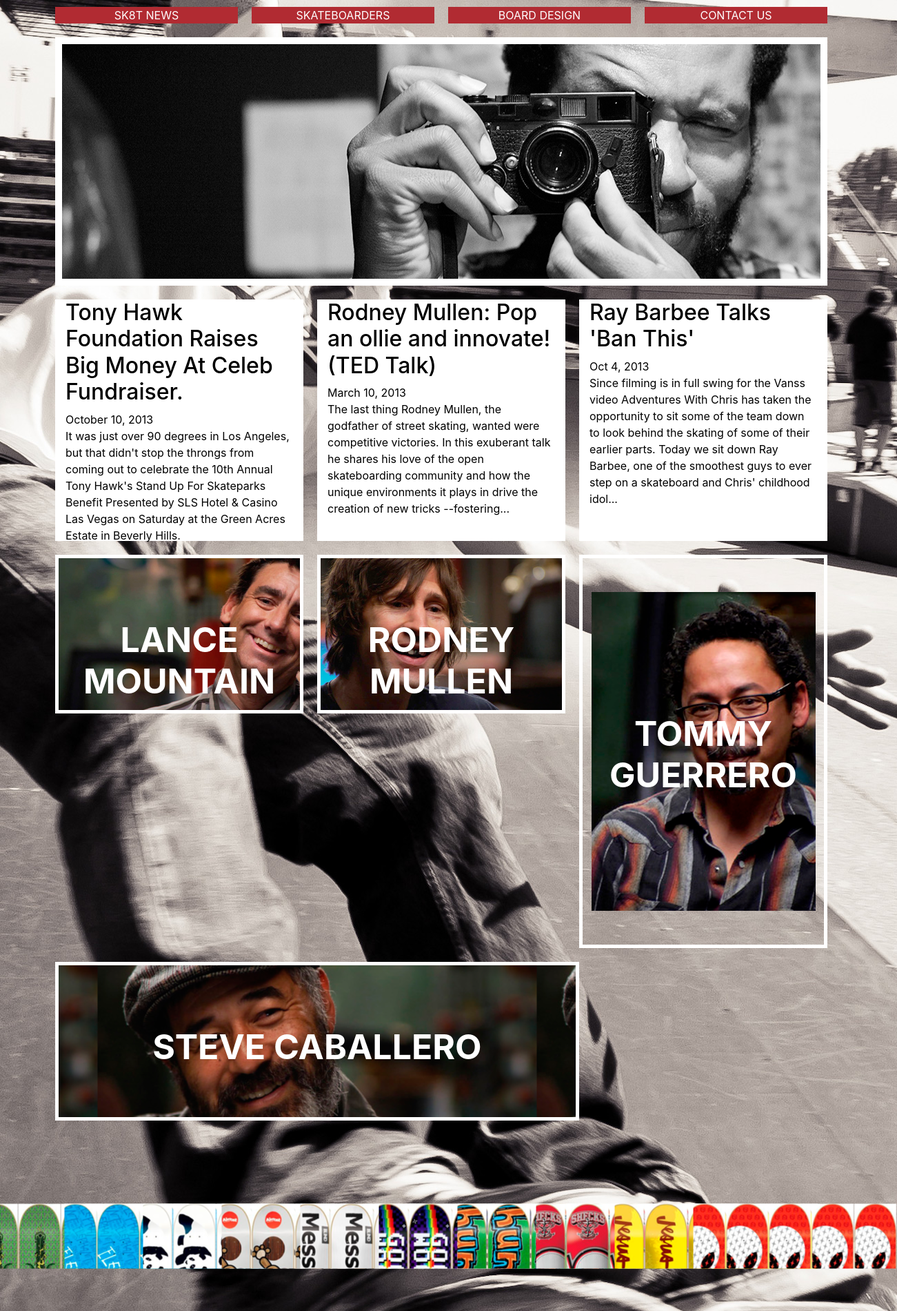
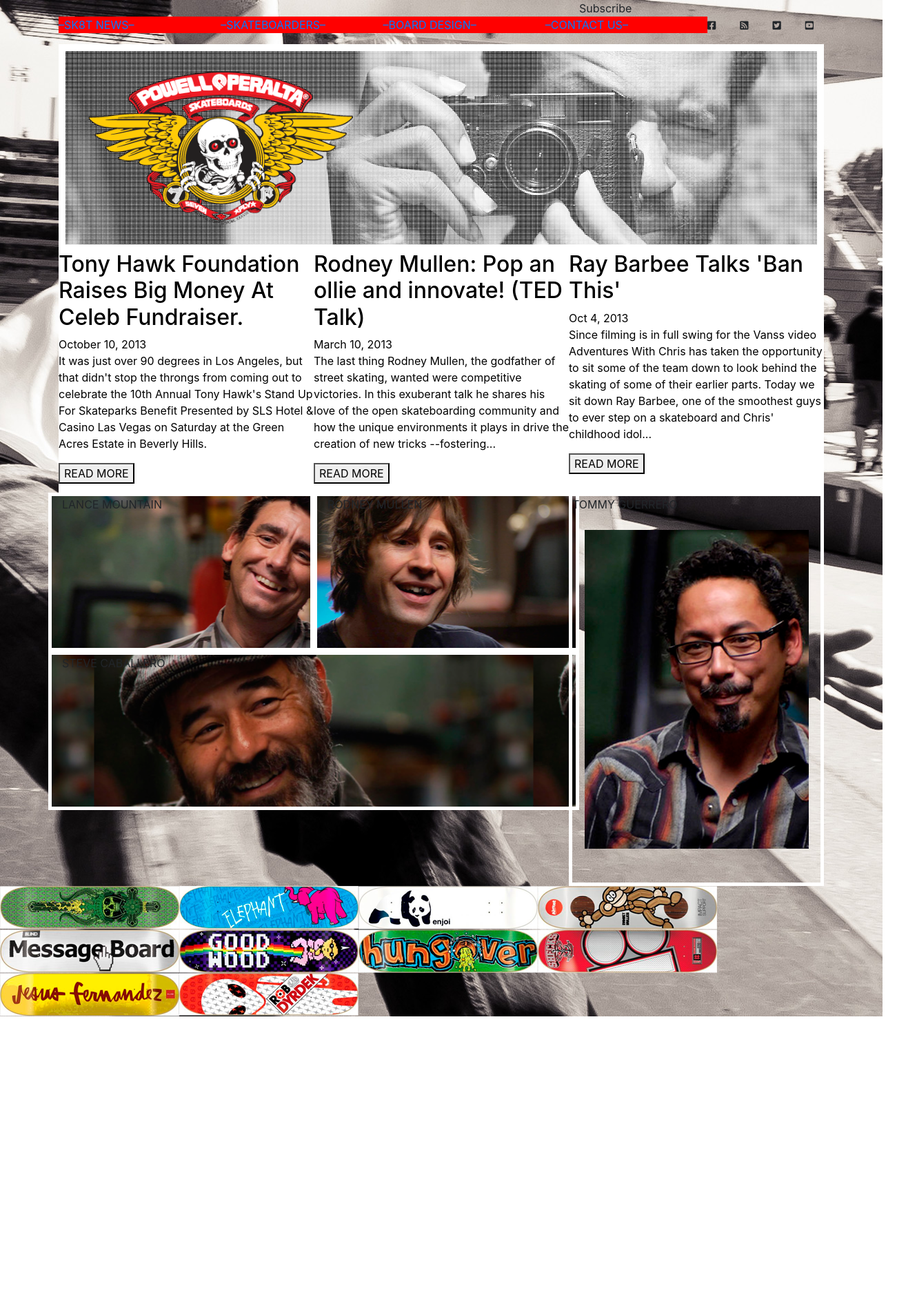
Before and after one commit to zforre/2.1-sk8, a plain HTML site: page index.html in a window 1280 px wide. Shown: the top 1900 px of the page at 69% size, 1301 px wide, since content can reach past the window. After the commit the page ends 1473 px from the top, so only its background shows below. Drawn offline with nearby package versions, Linux system fonts and the light colour scheme.

Commit message:
cleaning up code and making changes to styles.css

```diff
--- a/index.html
+++ b/index.html
@@ -4,6 +4,7 @@
 <head>
   <meta charset="utf-8">
   <title>sk8</title>
+  <link rel="stylesheet" href="https://cdnjs.cloudflare.com/ajax/libs/font-awesome/5.11.2/css/all.css">
   <link rel="stylesheet" href="https://stackpath.bootstrapcdn.com/bootstrap/4.3.1/css/bootstrap.min.css" integrity="sha384-ggOyR0iXCbMQv3Xipma34MD+dH/1fQ784/j6cY/iJTQUOhcWr7x9JvoRxT2MZw1T" crossorigin="anonymous">
   <link rel="stylesheet" href="styles.css">
 </head>
@@ -12,93 +13,149 @@
 
     <div class="container wrapper">
 
-      <div class="row">
-        <div class="col">
-          SK8T NEWS
+      <div class="col-md-2 offset-8 subscribe-text">Subscribe</div>
+        <div class="col-md-2 offset-10 icons">
+          <div class="row float-right">
+            <div class="col social-media-icon">
+              <i class ="fab fa-facebook-square"></i>
+            </div>
+            <div class="col social-media-icon">
+              <i class ="fas fa-rss-square"></i>
+            </div>
+            <div class="col social-media-icon">
+              <i class ="fab fa-twitter-square"></i>
+            </div>
+            <div class="col social-media-icon">
+              <i class ="fab fa-youtube-square"></i>
+            </div>
+          </div>
         </div>
-        <div class="col">
-          SKATEBOARDERS
+
+      <div class="row no-gutters navigation">
+        <p class="col">
+          <a href="#news">&ndash;<span>SK8T NEWS</span>&ndash;</a>
+        </p>
+        <p class="col">
+          <a href="#skateboarders">&ndash;<span>SKATEBOARDERS</span>&ndash;</a>
+        </p>
+        <p class="col">
+          <a href="#skateboards">&ndash;<span>BOARD DESIGN</span>&ndash;</a>
+        </p>
+        <p class="col">
+          <a href="#contact">&ndash;<span>CONTACT US</span>&ndash;</a>
+        </p>
+      </div>
+
+      <div class="row no-gutters">
+        <div class="col banner">
+        <div class="grid">
+          <img src="./images/grid.png" alt="">
         </div>
-        <div class="col">
-          BOARD DESIGN
+        <div class="logo">
+          <img src="./images/peralta-logo.png" alt="">
         </div>
-        <div class="col">
-          CONTACT US
         </div>
       </div>
 
-      <div class="row">
-        <div class="col banner">
-          <img src="" alt="">
-        </div>
-      </div>
+    <div class="row no-gutters">
 
-    <div class="row">
-      <div class="col article">
+      <article class="col article">
         <h2>Tony Hawk Foundation Raises Big Money At Celeb Fundraiser.</h2>
         <time datetime="2013-10-10">October 10, 2013</time>
         <p>It was just over 90 degrees in Los Angeles, but that didn't stop the throngs from coming out to celebrate the 10th Annual Tony Hawk's Stand Up For Skateparks Benefit Presented by SLS Hotel & Casino Las Vegas on Saturday at the Green Acres Estate in Beverly Hills.</p>
-      </div>
-      <div class="col article">
+        <button type="button" name="readmore">READ MORE</button>
+      </article>
+      <article class="col article">
         <h2>Rodney Mullen: Pop an ollie and innovate! (TED Talk)</h2>
         <time datetime="2013-03-10">March 10, 2013</time>
         <p>The last thing Rodney Mullen, the godfather of street skating, wanted were competitive victories. In this exuberant talk he shares his love of the open skateboarding community and how the unique environments it plays in drive the creation of new tricks --fostering...</p>
-      </div>
-      <div class="col article">
+        <button type="button" name="readmore">READ MORE</button>
+      </article>
+      <article class="col article">
         <h2>Ray Barbee Talks 'Ban This'</h2>
         <time datetime="2013-10-4">Oct 4, 2013</time>
         <p>Since filming is in full swing for the Vanss video Adventures With Chris has taken the opportunity to sit some of the team down to look behind the skating of some of their earlier parts. Today we sit down Ray Barbee, one of the smoothest guys to ever step on a skateboard and Chris' childhood idol...</p>
+        <button type="button" name="readmore">READ MORE</button>
+      </article>
+
+    </div>
+
+    <div class="row no-gutters">
+    <div class="col-md-8">
+      <div class="row">
+      <div class="col lance">
+        <span class="_lance">LANCE MOUNTAIN</span>
+      </div>
+      <div class="col rodney">
+        <span class="_rodney">RODNEY MULLEN</span>
+      </div>
+      <div class="w-100"></div>
+        <div class="col-12 steve">
+          <span class="_steve">STEVE CABALLERO</span>
+        </div>
       </div>
     </div>
+        <div class="col-md-4 tommy">
+          <span class="_tommy">TOMMY GUERRERO</span>
+        </div>
+        </div>
 
-    <div class="row">
-      <div class="col lance">
-        <h1>LANCE MOUNTAIN</h1>
+    </div>
+  </div>
+
+
+
+
+    <div class="row no-gutters boards">
+
+      <div class=" board">
+        <img src="./images/sk8-1.png" alt="">
       </div>
-      <div class="col rodney">
-        <h1>RODNEY MULLEN</h1>
+
+      <div class=" board">
+        <img src="./images/sk8-2.png" alt="">
       </div>
-      <div class="col tommy">
-        <h1>TOMMY GUERRERO</h1>
+
+      <div class=" board">
+        <img src="./images/sk8-3.png" alt="">
       </div>
+
+      <div class=" board">
+        <img src="./images/sk8-4.png" alt="">
+      </div>
+
+      <div class=" board">
+        <img src="./images/sk8-5.png" alt="">
+      </div>
+
+      <div class=" board">
+        <img src="./images/sk8-6.png" alt="">
+      </div>
+
+      <div class=" board">
+        <img src="./images/sk8-7.png" alt="">
+      </div>
+
+      <div class=" board">
+        <img src="./images/sk8-8.png" alt="">
+      </div>
+
+      <div class=" board">
+        <img src="./images/sk8-9.png" alt="">
+      </div>
+
+      <div class=" board">
+        <img src="./images/sk8-10.png" alt="">
+      </div>
+
     </div>
 
-    <div class="row">
-    <!-- col-8  below-->
-      <div class="col-8 steve">
-        <h1>STEVE CABALLERO</h1>
-      </div>
-    </div>
-
-    <div class="row ">
-      <div class="col board1">
-      </div>
-      <div class="col board2">
-      </div>
-      <div class="col board3">
-      </div>
-      <div class="col board4">
-      </div>
-      <div class="col board5">
-      </div>
-      <div class="col board6">
-      </div>
-      <div class="col board7">
-      </div>
-      <div class="col board8">
-      </div>
-      <div class="col board9">
-      </div>
-      <div class="col board10">
-      </div>
-    </div>
-
-    <div class="row">
+    <!-- <div class="row">
       <div class="col form">
         <h2>Contact Us For More Information</h2>
         <p>Lorem ipsum dolor sit amet, consectetur adipisicing elit, sed do eiusmod tempor incididunt ut labore et dolore magna aliqua. Ut enim ad minim veniam, quis nostrud exercitation ullamco laboris nisi ut aliquip ex ea commodo consequat. Duis aute irure dolor in reprehenderit in voluptate velit esse cillum dolore eu fugiat nulla pariatur. Excepteur sint occaecat cupidatat non proident, sunt in culpa qui officia deserunt mollit anim id est laborum.</p>
       </div>
-    </div>
+    </div> -->
 
   </div>
 
--- a/styles.css
+++ b/styles.css
@@ -1,28 +1,60 @@
 * {
   box-sizing: border-box;
 }
-
 img {
-  width: 100%;
+  width:100%
 }
 
 body {
+  background: linear-gradient rgba(130,130,130,.5),rgba(130,130,130,.5);
   background-image: url('images/bg.jpg');
+  background-repeat: no-repeat;
 }
 
-.col, .col-8{
+.social-media {
+  align-items: center;
+}
+.social-media-icon:not(:last-child) {
+  margin-right: 5px;
+}
+.social-media-icon > i {
+  font-size: 14px;
+}
+
+
+.navigation > p {
+  background-color: red;
+}
+
+.navigation
+
+
+/* .col, .col-4, .col-6, .col-8, .col-12, .col-md, .col-md-2{
   color: #fff;
   text-align: center;
   margin: 10px;
-  background-color: #B12B32;
+  /* background-color: #B12B32; */
 
 }
 
+.icons {
+  background-color: #b12b32;
+}
+
 .banner {
-  background: url('images/top-image.png') 19% 26%;
-  width: 100%;
-  height: 360px;
+  background: url('images/top-image.png') no-repeat 27% 25%;
+  min-height: 300px;
+  height: 20vw;
+  overflow: hidden;
   border: solid 10px #fff;
+  position: relative;
+}
+.logo {
+  position: absolute;
+  top: 50%;
+  transform: translateY(-50%);
+  left: 3%;
+  width: 30vw;
 }
 
 .article {
@@ -33,7 +65,7 @@ body {
 }
 /*********************************SK8ERS*/
 h1 {
-  position: absolute;
+  /* position: absolute; */
   top: 40%;
   left: 0;
   width: 100%;
@@ -44,7 +76,7 @@ h1 {
   height: 230px;
   border: solid 5px #fff;
   background-repeat: no-repeat;
-  position: relative;
+  /* position: relative; */
 }
 
 .lance {
@@ -72,58 +104,24 @@ h1 {
 
 }
 /******************************************************BOARDS*/
-.board1, .board2, .board3, .board3, .board4, .board5, .board6, .board7, .board8, .board9, .board10 {
+/* .boards {
   height: 295px;
-  transform: rotate(90deg);
-}
-.board1 {
-  background: url('images/sk8-1.png');
-  }
-
-.board2 {
-  background: url('images/sk8-2.png');
 }
 
-.board3 {
-  background: url('images/sk8-3.png');
-}
+.board > img {
+  transform: rotate(90deg);
+  transform-origin: left-top;
+} */
 
-.board4 {
-  background: url('images/sk8-4.png');
-}
 
-.board5 {
-  background: url('images/sk8-5.png');
-}
-
-.board6 {
-  background: url('images/sk8-6.png');
-}
-
-.board7 {
-  background: url('images/sk8-7.png');
-}
-
-.board8 {
-  background: url('images/sk8-8.png');
-}
-
-.board9 {
-  background: url('images/sk8-9.png');
-}
-
-.board10 {
-  background: url('images/sk8-10.png');
-}
 /***********************************************************FORM*/
-.form {
+/* .form {
   height: 360px;
   background-color: #fff;
   color: #000;
   text-align: left;
   padding: 20px;
-}
-
+} */
 
 
 
```
